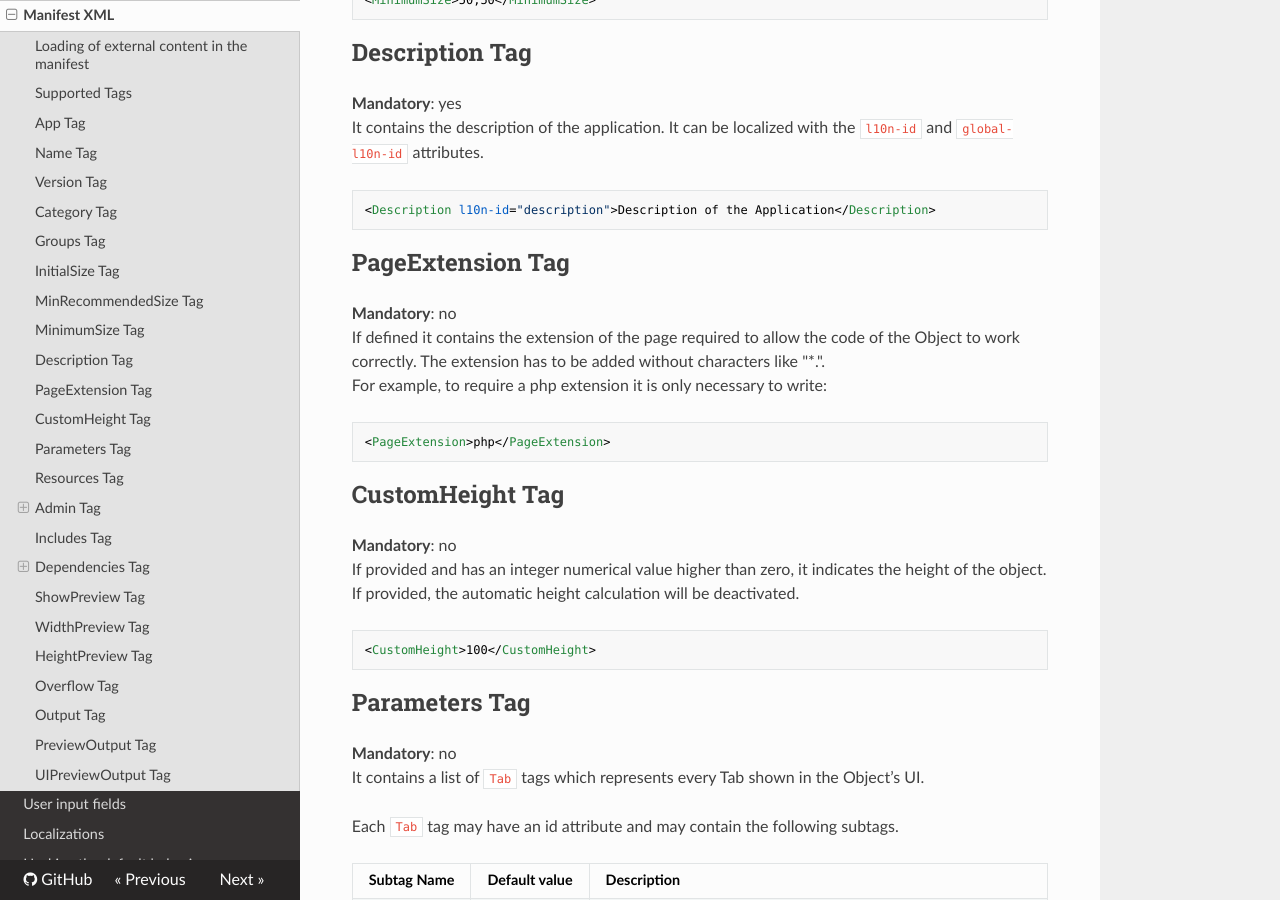
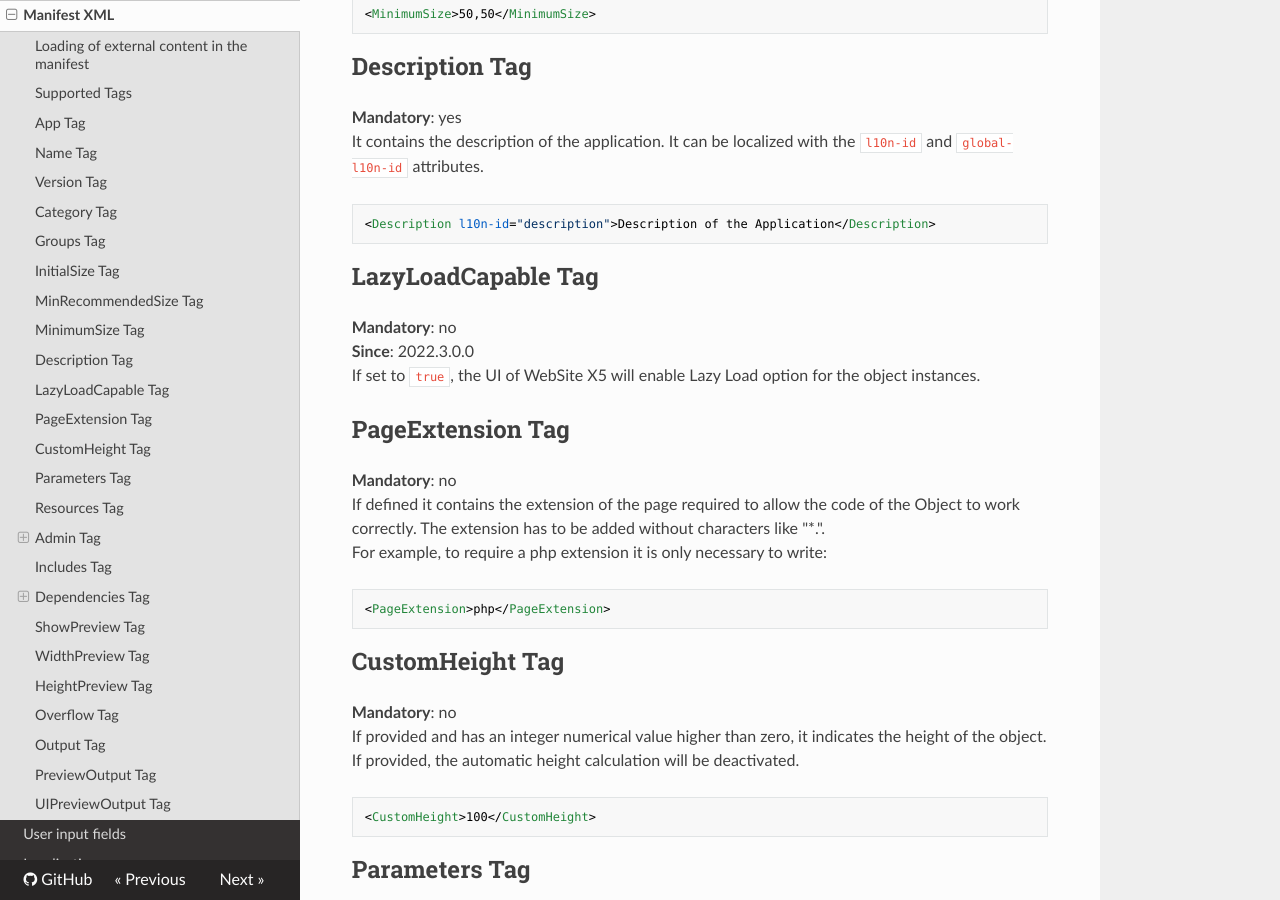
Before and after one commit to WebSiteX5/wsx5-developers-guide, an MkDocs documentation site: the page built from docs/optional-objects/manifest-xml.md, in a window 1280 px wide and 900 px high, scrolled down 2713 px. Built offline with MkDocs 1.6.1, drawn with Linux system fonts in a browser that asks for light colours; nearby versions of some CDN libraries; some of the changed text lies outside the part shown.

Commit message:
Lazy Loading Documentation

````diff
--- a/docs/optional-objects/manifest-xml.md
+++ b/docs/optional-objects/manifest-xml.md
@@ -134,6 +135,12 @@ It contains the description of the application. It can be localized with the `l1
 ```xml
 <Description l10n-id="description">Description of the Application</Description>
 ```
+
+## LazyLoadCapable Tag
+
+**Mandatory**: no
+**Since**: 2022.3.0.0
+If set to `true`, the UI of WebSite X5 will enable Lazy Load option for the object instances.
 
 ## PageExtension Tag
 
````
Also changed, not shown: other parts of docs/optional-objects/manifest-xml.md (+1 -0 lines), docs/optional-objects/wsx5-script.md (+3 -0 lines).
